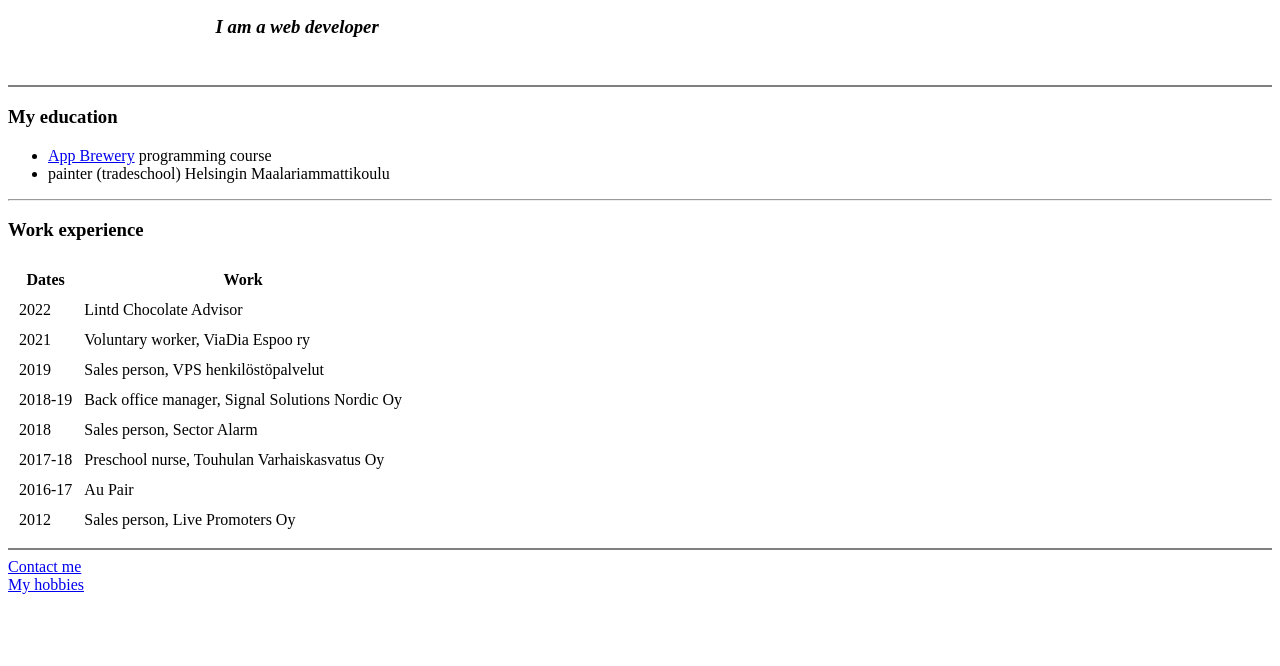
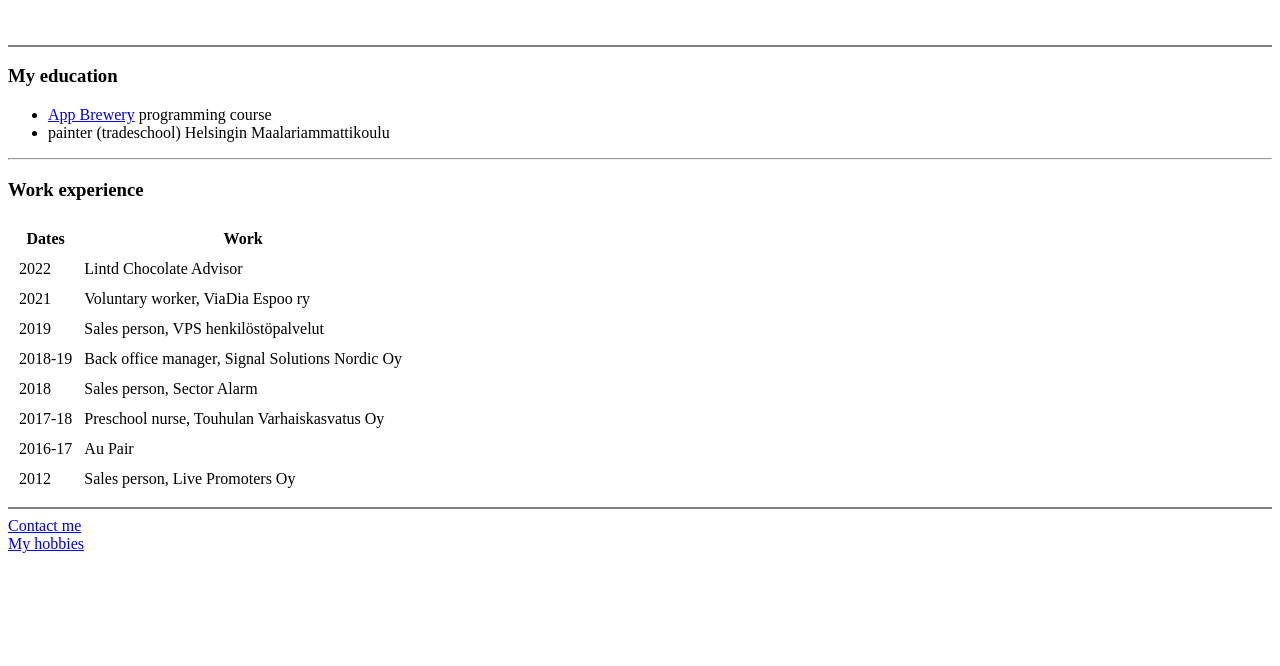
Before and after one commit to jessicaironwood/cv2022, a plain HTML site: page index.html in a window 1280 px wide. Shown: the part 134-800 px from the top of the page. Drawn offline with Linux system fonts and the light colour scheme.

Commit message:
Update index.html

```diff
--- a/index.html
+++ b/index.html
@@ -10,7 +10,7 @@
             <td><img src="jessybiz-modified.png" alt="Jessica's profile picture"></td>
             <td>    <h1>Jessica A. Rautakangas</h1> <!--my profile-->
                 <h3><em>Web developer <!-- and print on demand business owner</em></h3>-->
-                <p>I am a web developer </p>
+                <!-- <p>I am a web developer </p> -->
                <!-- <p> we collab with artist to sell their art printed on many different products </p></td>-->
         </tr>
     </table>
```
